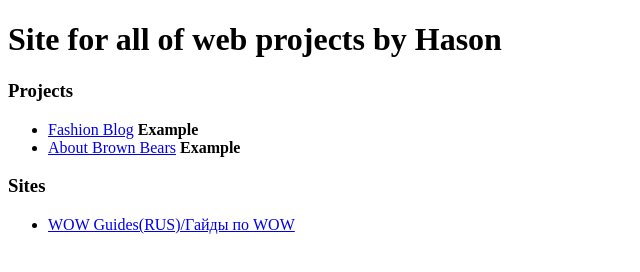
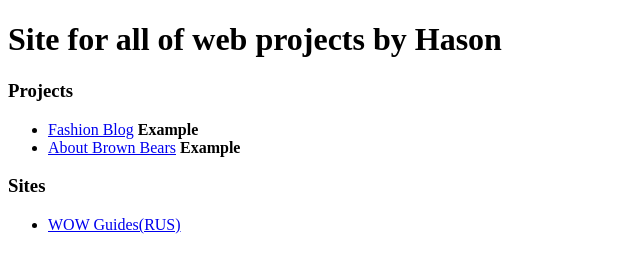
Before and after one commit to Kyber-Empire-Solution/Kyber-Empire-Solution.github.io, a plain HTML site: page index.html in a window 1280 px wide. Shown: the whole page, without its empty margins (0-640 px from the left). Drawn offline with Linux system fonts and the light colour scheme.

Commit message:
Update index.html

```diff
--- a/index.html
+++ b/index.html
@@ -12,7 +12,7 @@
       </ul>
     <h3>Sites</h3>
       <ul>
-        <li><a href ="./sites/wow_farm/wow.html">WOW Guides(RUS)/Гайды по WOW</a></li>
+        <li><a href ="./sites/wow_farm/wow.html">WOW Guides(RUS)</a></li>
       </ul>
   </body>
 </html>
```
